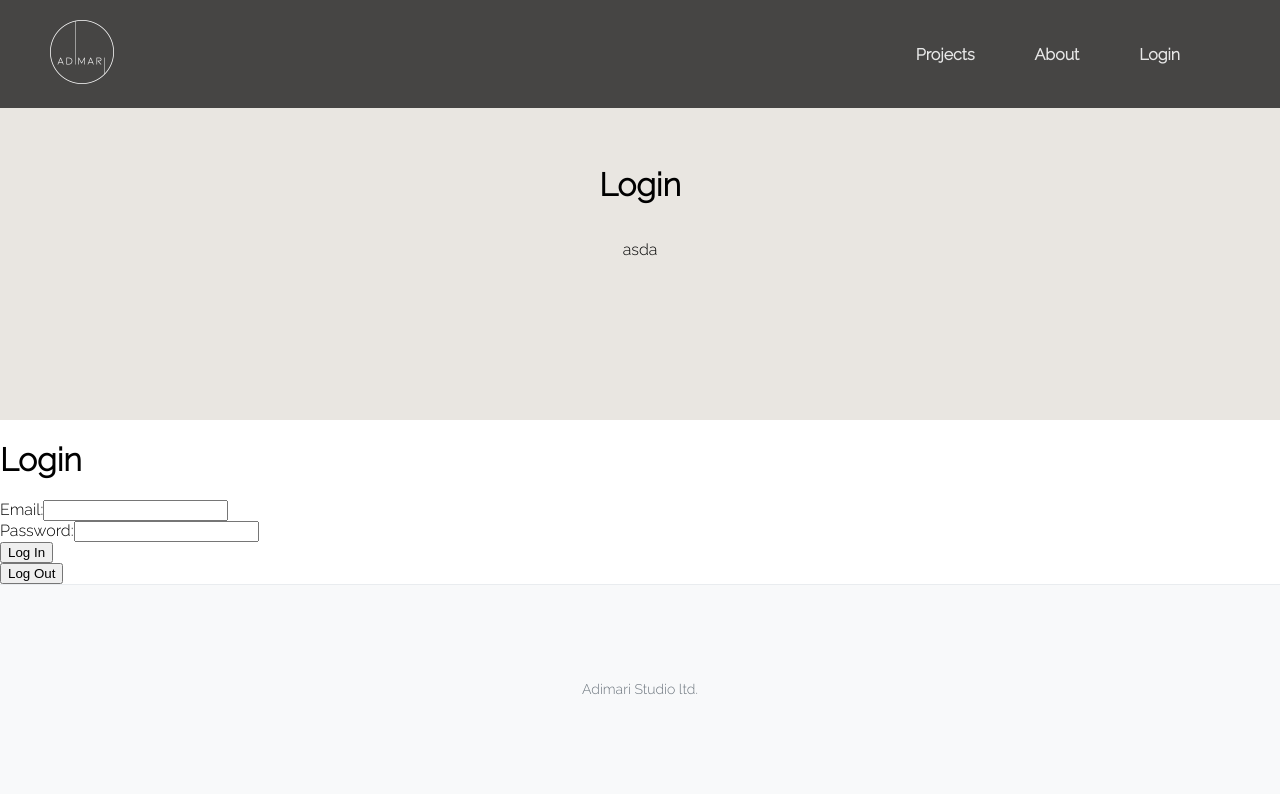
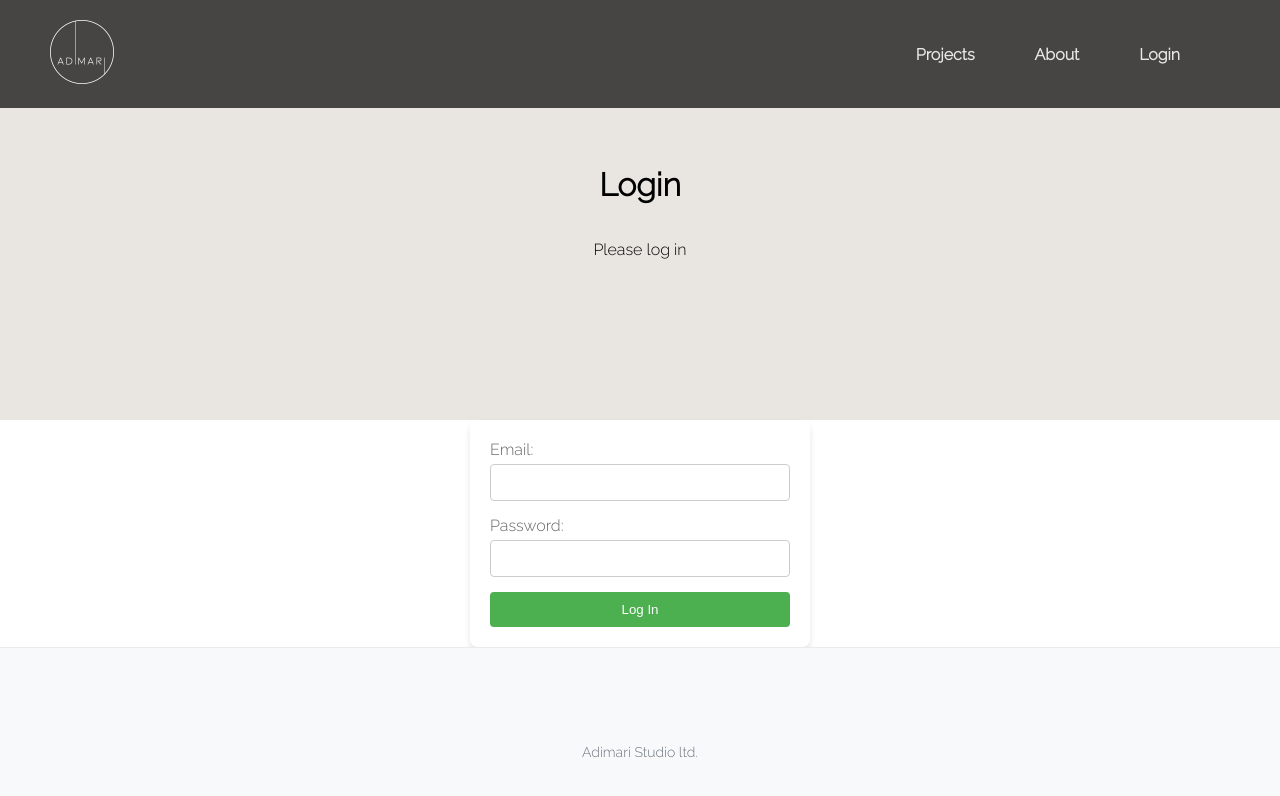
Before and after one commit to tzanislav/AdimariWeb, a React (Create React App) app in the folder AdimariFrontEnd/: page /login in a window 1280 px wide. Shown: the top 796 px of the page. Built offline with nearby package versions, Linux system fonts and the light colour scheme; no server answers.

Commit message:
Login screen and edit project

```diff
--- /dev/null
+++ b/AdimariFrontEnd/src/Pages/Login.css
@@ -0,0 +1,74 @@
+.login-container
+{
+    width: min(80%, 300px);
+    margin: auto;
+    display: flex;
+    flex-direction: column;
+    align-items: center;
+    justify-content: center;
+}
+
+.login-screen {
+    display: flex;
+    flex-direction: column;
+    align-items: center;
+    justify-content: center;
+    height: 100vh;
+    background-color: #f4f4f9;
+    font-family: 'Arial', sans-serif;
+}
+
+.login-screen h1 {
+    color: #333;
+    margin-bottom: 20px;
+}
+
+form {
+    display: flex;
+    flex-direction: column;
+    width: 300px;
+    padding: 20px;
+    background: white;
+    border-radius: 8px;
+    box-shadow: 0 4px 6px rgba(0, 0, 0, 0.1);
+}
+
+form div {
+    margin-bottom: 15px;
+}
+
+label {
+    display: block;
+    margin-bottom: 5px;
+    color: #666;
+}
+
+input[type="email"], input[type="password"] {
+    width: 100%;
+    padding: 10px;
+    border: 1px solid #ccc;
+    border-radius: 4px;
+    box-sizing: border-box;
+}
+
+button {
+    padding: 10px;
+    border: none;
+    border-radius: 4px;
+    background-color: #4CAF50;
+    color: white;
+    cursor: pointer;
+    transition: background-color 0.3s ease;
+}
+
+button:hover {
+    background-color: #45a049;
+}
+
+p {
+    text-align: center;
+}
+
+p.style {
+    color: red;
+}
--- a/AdimariFrontEnd/src/Pages/Login.js
+++ b/AdimariFrontEnd/src/Pages/Login.js
@@ -2,11 +2,19 @@ import React, { useState } from 'react';
 import { getAuth, signInWithEmailAndPassword, signOut } from 'firebase/auth';
 import { auth } from '../firebase-config'; // Ensure this path matches your firebase-config file's location
 import Banner from '../components/Banner';
+import './Login.css';
+import LoginForm from '../components/LoginForm';
+import { useAuthState } from 'react-firebase-hooks/auth';
+
+
+
 
 const Login = () => {
   const [email, setEmail] = useState('');
   const [password, setPassword] = useState('');
   const [error, setError] = useState('');
+  const [user, loading, errorUser] = useAuthState(auth);
+
 
   const handleLogin = (event) => {
     event.preventDefault(); // Prevent the form from refreshing the page
@@ -37,32 +45,12 @@ const Login = () => {
 
   return (
     <div>
-    <Banner title={'Login'} subtitle={"asda"} />
-      <h1>Login</h1>
+      {user ?  <Banner title={'Login'} subtitle={"Logged in as " + user.email} />
+      : <Banner title={'Login'} subtitle={'Please log in'} /> }
+      <div className='login-container'>
       {error && <p style={{ color: 'red' }}>{error}</p>}
-      <form onSubmit={handleLogin}>
-        <div>
-          <label>Email:</label>
-          <input
-            type="email"
-            value={email}
-            onChange={(e) => setEmail(e.target.value)}
-            required
-          />
-        </div>
-        <div>
-          <label>Password:</label>
-          <input
-            type="password"
-            value={password}
-            onChange={(e) => setPassword(e.target.value)}
-            required
-          />
-        </div>
-        <button type="submit">Log In</button>
-      </form>
-
-        <button onClick={handleLogOut}>Log Out</button>
+      {!user ? <LoginForm /> : <button onClick={handleLogOut}>Log Out</button>}
+      </div>
     </div>
   );
 };
--- a/AdimariFrontEnd/src/components/AddProject.js
+++ b/AdimariFrontEnd/src/components/AddProject.js
@@ -66,8 +66,6 @@ const AddProject = () => {
   return (
     <div className="add-new-project">
       <h1>Add New Project</h1>
-
-      <button onClick={testConnection}>Test Connection</button>
       <form onSubmit={onSubmit}>
 
         <input
--- /dev/null
+++ b/AdimariFrontEnd/src/components/EditProjectItem.css
@@ -0,0 +1,83 @@
+.edit-project-container
+{
+    display: flex;
+    flex-direction: column;
+    align-items: center;
+    justify-content: center;
+    margin: 0 auto;
+    width: 100%;
+    height: 100%;
+    padding: 20px;
+}
+
+.edit-project-container form
+{
+    display: flex;
+    flex-direction: column;
+    width: 60%;
+    padding: 20px;
+    background: white;
+    border-radius: 8px;
+    box-shadow: 0 4px 6px rgba(0, 0, 0, 0.1);
+}
+
+.edit-project-container form input {
+    width: 100%;
+    padding: 10px;
+    border: 1px solid #ccc;
+    border-radius: 4px;
+    box-sizing: border-box;
+    margin: 10px 0;
+
+}
+
+.edit-project-container form select {
+    width: 100%;
+    padding: 10px;
+    border: 1px solid #ccc;
+    border-radius: 4px;
+    box-sizing: border-box;
+    margin: 10px 0;
+    background-color: rgb(214, 214, 214);
+}
+
+
+.edit-project-container form textarea {
+    width: 100%;
+    height: 200px;
+    padding: 10px;
+    border: 1px solid #ccc;
+    border-radius: 4px;
+    box-sizing: border-box;
+}
+
+.edit-project-images {
+    display: inline-block;
+}
+
+.edit-project-image
+{
+    margin: 20px 10px;
+    padding: 20px;
+    display: inline-flex;
+    vertical-align: top;
+    flex-direction: column;
+    align-items: center;
+    justify-content: center;
+    background-color: rgb(255, 255, 255);
+    box-shadow: 0 4px 6px rgba(0, 0, 0, 0.1);
+    border: 1px solid #ccc;
+    border-radius: 8px;
+}
+
+.edit-project button
+{
+    margin-top: 10px;
+    padding: 10px;
+    width: 100%;
+    border: none;
+    border-radius: 4px;
+    background-color: #4CAF50;
+    color: white;
+    cursor: pointer;
+}
--- a/AdimariFrontEnd/src/components/EditProjectItem.js
+++ b/AdimariFrontEnd/src/components/EditProjectItem.js
@@ -2,6 +2,7 @@ import React, { useState, useEffect } from "react";
 import { useNavigate, useParams } from "react-router-dom";
 import axios from '../axiosConfig'; // Make sure to import your axios instance
 import Banner from "./Banner";
+import './EditProjectItem.css';
 
 function EditProjectItem() {
   const { id } = useParams();
@@ -128,7 +129,17 @@ function EditProjectItem() {
 
   return (
     <div className="edit-project">
-      <Banner title="Edit Project" />
+      <Banner
+        title="Edit Project"
+        subtitle={name}
+        style={{
+          backgroundColor: 'rgba(0, 0, 0, 0.5)',
+          backgroundImage: `url(${images[0]}) !important`,
+          backgroundSize: 'cover',  // This ensures the image covers the entire Banner
+          backgroundPosition: 'center'  // This centers the image in the Banner
+        }}
+      />
+      <div className="edit-project-container">
 
         <form onSubmit={onSubmit}>
           <input
@@ -180,15 +191,16 @@ function EditProjectItem() {
           <button type="submit">Update Project</button>
         </form>
         {updateStatus && <div>{updateStatus}</div>}
-      <div>
+        <div className="edit-project-images">
           <h3>Current Images</h3>
           {images.map((image, index) => (
-          <div key={index}>
+            <div key={index} className="edit-project-image">
+              <p>{`Image ${index + 1}`}</p>
               <img src={typeof image === 'string' ? image : URL.createObjectURL(image)} alt={`Project Image ${index + 1}`} style={{ width: '200px', margin: '10px' }} />
               <button type="button" onClick={() => deleteImage(index)}>Delete</button>
-            <button type="button" onClick={() => setImageAsFirst(index)}>Set as First</button>
             </div>
           ))}
+        </div>
       </div>
     </div>
   );
--- /dev/null
+++ b/AdimariFrontEnd/src/components/LoginForm.js
@@ -0,0 +1,58 @@
+import React from "react";
+import { useState } from "react";
+import { getAuth, signInWithEmailAndPassword, signOut } from 'firebase/auth';
+import { auth } from '../firebase-config';
+import { useAuthState } from 'react-firebase-hooks/auth';
+import LoingForm from '../components/LoginForm';
+
+
+const LoginForm = () => {
+
+    const [email, setEmail] = useState('');
+    const [password, setPassword] = useState('');
+    const [error, setError] = useState('');
+
+    const handleLogin = (event) => {
+      event.preventDefault(); // Prevent the form from refreshing the page
+      signInWithEmailAndPassword(auth, email, password)
+        .then((userCredential) => {
+          // Login successful, userCredential.user contains the signed in user info
+          console.log("User logged in:", userCredential.user);
+          // Rediret to home
+          window.location.reload();
+        })
+        .catch((error) => {
+          // Handle errors here
+          setError("Failed to log in: " + error.message);
+          console.error("Login error:", error);
+        });
+    };
+
+    return (
+        <div>
+            <form onSubmit={handleLogin}>
+                <div>
+                    <label>Email:</label>
+                    <input
+                        type="email"
+                        value={email}
+                        onChange={(e) => setEmail(e.target.value)}
+                        required
+                    />
+                </div>
+                <div>
+                    <label>Password:</label>
+                    <input
+                        type="password"
+                        value={password}
+                        onChange={(e) => setPassword(e.target.value)}
+                        required
+                    />
+                </div>
+                <button type="submit">Log In</button>
+            </form>
+        </div>
+    )
+};
+
+export default LoginForm;
```
Lines whose indentation alone changed are shown as unchanged.
